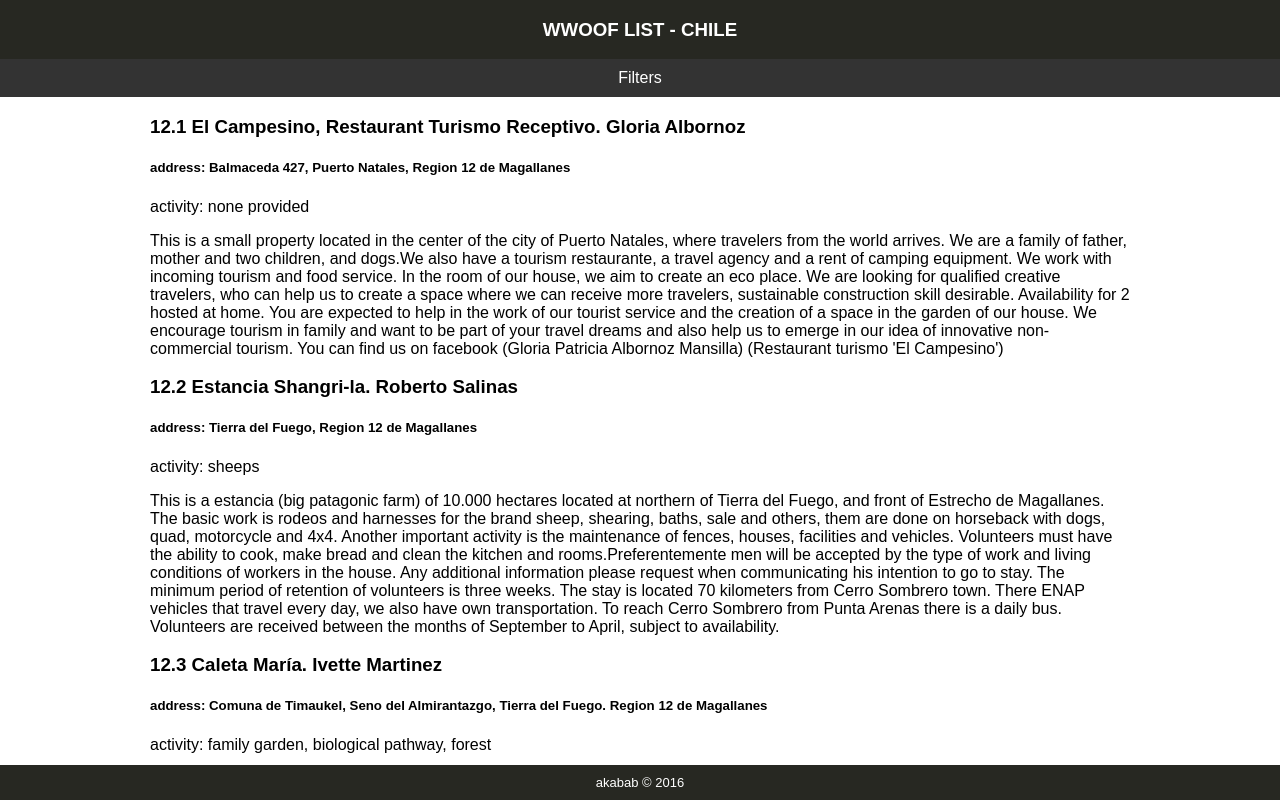
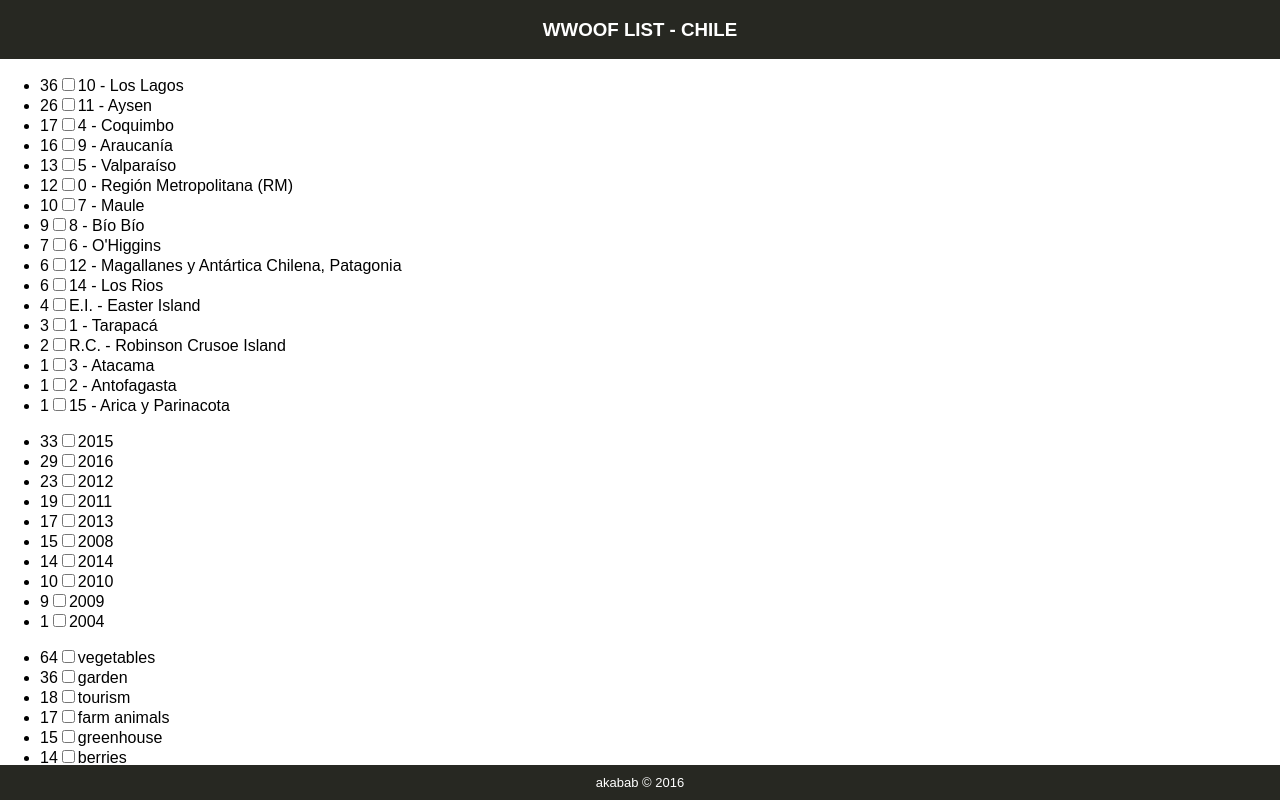
Before and after one commit to akabab/wwoof_app, a React (Create React App) app: page / in a window 1280 px wide. Built offline with nearby package versions, Linux system fonts and the light colour scheme.

Commit message:
filters first shot

```diff
--- a/package.json
+++ b/package.json
@@ -6,6 +6,7 @@
     "react-scripts": "0.7.0"
   },
   "dependencies": {
+    "lodash": "^4.17.2",
     "react": "^15.4.0",
     "react-dom": "^15.4.0"
   },
--- a/src/App.js
+++ b/src/App.js
@@ -1,16 +1,52 @@
 import React, { Component } from 'react'
 import './App.css'
+import _ from 'lodash'
 
 import wwoof_list from './wwoof_list.json'
 
-class Filters extends Component {
-  render() {
+class Filter extends Component {
+
+ render() {
+
+    var filter = this.props.filter.sort(byOccurrence)
+
+    var filterValues = filter.map(function(obj, index) {
+        return (
+          <li key={index} className="Filter-value">
+            <label htmlFor={index}>{obj.occurrence}</label>
+            <input type="checkbox" id={index} value={obj.value} />
+            <label htmlFor={index}>{obj.value}</label>
+          </li>
+        )
+    })
+
     return (
-      <div className="Filters">
-        <div>Filters</div>
+      <div className="Filter">
+        <ul>
+          {filterValues}
+        </ul>
       </div>
     )
   }
+
+}
+
+class FiltersContainer extends Component {
+
+  render() {
+    var filtersDict = this.props.filtersDict
+
+    var filters = Object.keys(filtersDict).map(function(key, index) {
+      return <Filter key={index} filter={filtersDict[key]} />
+    })
+
+    return (
+      <div className="FiltersContainer">
+        {filters}
+      </div>
+    )
+  }
+
 }
 
 class Element extends Component {
@@ -30,17 +66,11 @@ class Element extends Component {
 
 class ElementContainer extends Component {
 
-  constructor(props) {
-    super(props)
-    this.state = {
-      elements: wwoof_list
-    }
-  }
-
   render() {
-    var elements = this.state.elements.map(function(element, index) {
+    var elements = this.props.elements.map(function(element, index) {
         return <Element key={index} element={element} />
     })
+
     return (
       <div className="ElementContainer">
         {elements}
@@ -50,20 +80,65 @@ class ElementContainer extends Component {
 
 }
 
+// - Helpers
+
+var uniquesWithOccurrenceAsDictionnary = function (array) {
+  return _.flatten(array).reduce(function (obj, key) {
+    obj[key] = (obj[key] || 0) + 1
+    return obj
+  }, {})
+}
+
+var uniquesWithOccurrenceAsArray = function (array) {
+  var dict = uniquesWithOccurrenceAsDictionnary(array)
+
+  return Object.keys(dict).reduce(function (arr, key) {
+    arr.push({
+      "value": key,
+      "occurrence": dict[key],
+    })
+    return arr
+  }, [])
+}
+
+var parseFilter = (array, key) => _.uniq(_.flatten(array.map(elem => elem[key])))
+
+var byOccurrence = (a, b) => b.occurrence - a.occurrence
+
+
+
 class App extends Component {
 
+  constructor(props) {
+    super(props)
+    this.state = {
+      elements: wwoof_list,
+      filterKeys: [ "region", "wwoof_since", "tags" ]
+    }
+  }
+
   render() {
+    var elements = this.state.elements
+
+    var filtersDict = this.state.filterKeys.reduce(function (obj, key) {
+      var allValues = elements.map(elem => elem[key])
+      obj[key] = uniquesWithOccurrenceAsArray(allValues)
+      return obj
+    }, {})
+
+    // console.log(filtersDict)
+
     return (
       <div className="App">
         <div className="App-header">
           <h3>WWOOF LIST - CHILE</h3>
-          <Filters/>
         </div>
         <div className="App-content">
-          <ElementContainer/>
+          <FiltersContainer filtersDict={filtersDict} />
+          <ElementContainer elements={elements} />
         </div>
         <div className="App-footer">
-          <div>akabab © 2016</div>
+          <span>akabab © 2016</span>
         </div>
       </div>
     )
```
Also changed, not shown: src/wwoof_list.json.
